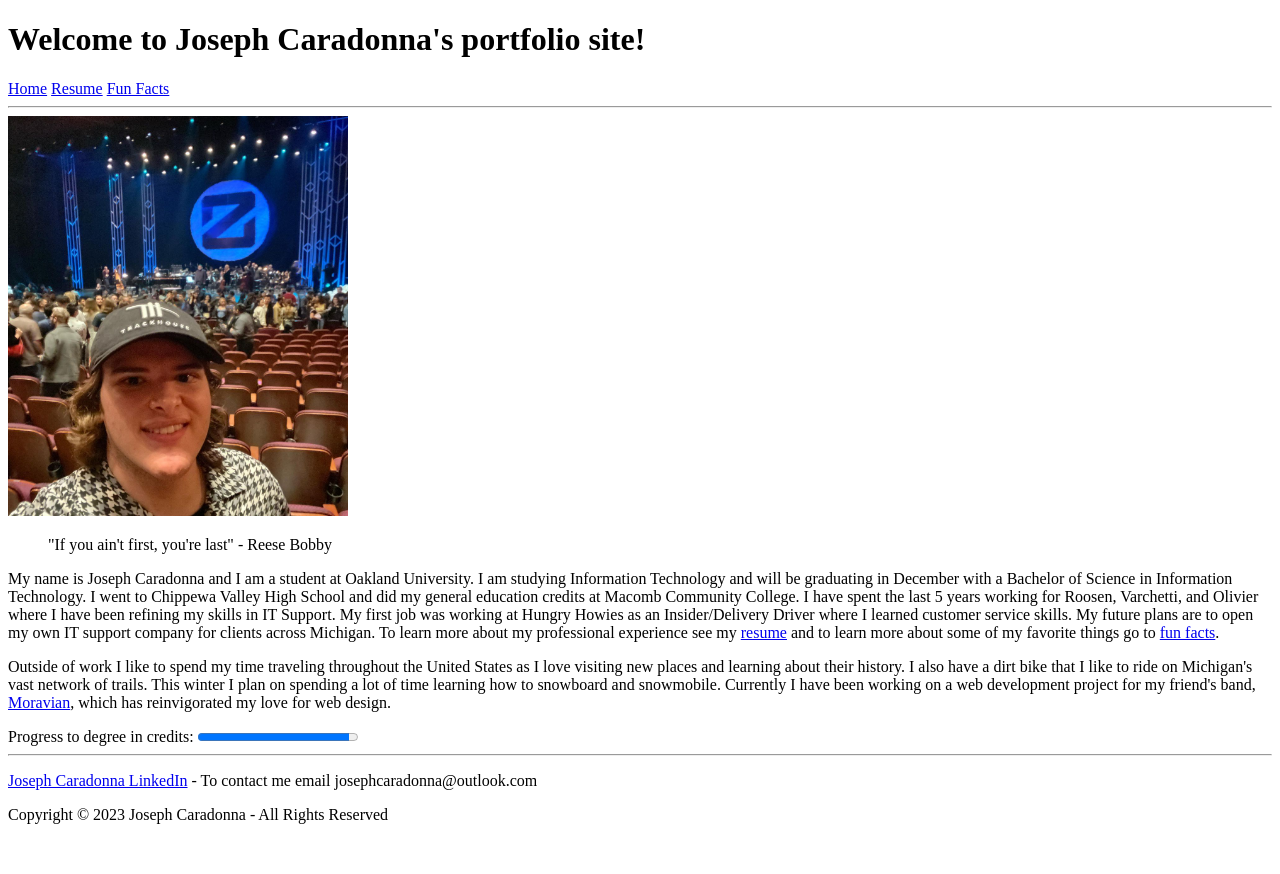
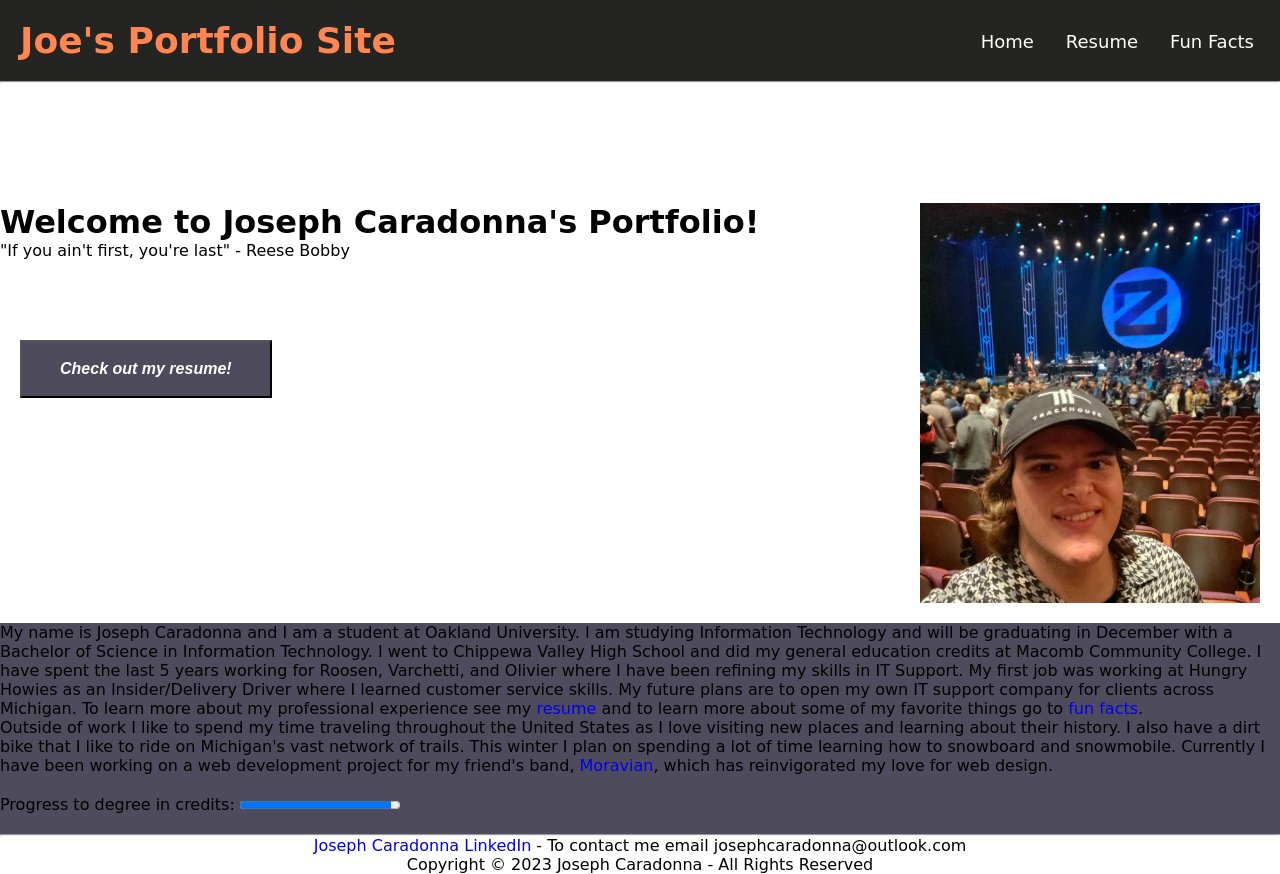
Before and after one commit to oujoe/josephcaradonna_hw2TH_csi3150_fs2023, a plain HTML site: page index.html in a window 1280 px wide. Before the commit the page ends 840 px from the top, so only its background shows below. Drawn offline with Linux system fonts and the light colour scheme.

Commit message:
added all elements for assignment 2

```diff
--- /dev/null
+++ b/css/responsiveNavbarstyle.css
@@ -0,0 +1,102 @@
+/*responsive nav bar*/
+
+/*reset all browser styling and choose alt box model option */
+* {
+  margin: 0;
+  padding: 0;
+  box-sizing: border-box;
+}
+
+body {
+  font-family: cursive;
+}
+
+a {
+  text-decoration: none;
+}
+
+li {
+  list-style: none;
+}
+
+/* style the layout of navbar */
+.navbar {
+  display: flex;
+  justify-content: space-between;
+  align-items: center;
+  padding: 20px;
+  background-color: #242423;
+  color: #ff8552;
+}
+
+.nav-links a {
+  color: white;
+  font-size: large;
+}
+
+/* style logo */
+
+.logo {
+  font-size: 24px;
+}
+
+/* style the navbar menu */
+.menu {
+  display: flex;
+  justify-content: space-between;
+  align-items: center;
+  gap: 1em;
+  font-size: 20px;
+}
+
+.menu a:hover {
+  color: #ff8552;
+  transition: 0.3s ease;
+}
+
+.menu li {
+  padding: 2px 6px;
+}
+
+/* responsive navbar styling */
+
+input[type="checkbox"] {
+  display: none;
+}
+
+.hamburger {
+  display: none;
+  font-size: 22px;
+  user-select: none;
+}
+
+/* responsive media query */
+@media (max-width: 700px) {
+  .menu {
+    display: none;
+    position: absolute;
+    background-color: #4e4b5c;
+    right: 0;
+    left: 0;
+    text-align: center;
+    margin-top: 24px;
+    padding: 16px 0;
+  }
+
+  .menu li:hover {
+    display: inline-block;
+    transition: 0.3s ease;
+  }
+
+  .menu li + li {
+    margin-top: 12px;
+  }
+
+  input[type="checkbox"]:checked ~ .menu {
+    display: block;
+  }
+
+  .hamburger {
+    display: block;
+  }
+}
--- /dev/null
+++ b/css/styles.css
@@ -0,0 +1,56 @@
+/*main css styles*/
+
+.intro {
+  margin-top: 120px;
+}
+
+.content-paragraphs {
+  background-color: #4e4b5c;
+  margin-top: 20px;
+}
+
+.progressbar {
+  padding-top: 20px;
+  padding-bottom: 20px;
+  background-color: #4e4b5c;
+}
+
+footer {
+  text-align: center;
+}
+
+/* two column layout learned from w3schools https://www.w3schools.com/howto/howto_css_two_columns.asp */
+.row {
+  display: flex;
+  justify-content: space-between;
+  align-items: top;
+}
+
+.column {
+  flex: auto;
+}
+
+.row button {
+  margin-top: 80px;
+  margin-left: 20px;
+  padding: 18px 18px 18px 18px;
+  background-color: #4e4b5c;
+  font-size: 16px;
+  font-weight: bold;
+  font-style: oblique;
+}
+
+.row button a {
+  color: white;
+  padding: 20px 20px 20px 20px;
+}
+
+.row button a:hover {
+  color: #ff8552;
+}
+
+.column img {
+  float: right;
+  margin-right: 20px;
+  margin-top: 120px;
+}
--- a/index.html
+++ b/index.html
@@ -2,40 +2,65 @@
 <!--This is a comment in HTML-->
 <html lang="en">
   <head>
-    <meta charset="UTF-8">
-    <meta name="viewport" content="width=device-width, initial-scale=1.0">
+    <meta charset="UTF-8" />
+    <meta name="viewport" content="width=device-width, initial-scale=1.0" />
     <title>Joseph Caradonna</title>
     <!--downloaded favicon from https://icons8.com/icons/set/favicon-->
-    <link rel="icon" type="image/x-icon" href="./img/icons8-favicon-64.png">
+    <link rel="icon" type="image/x-icon" href="./img/icons8-favicon-64.png" />
     <!--CSS libraries / files-->
+    <link rel="stylesheet" href="../css/styles.css" />
+    <link rel="stylesheet" href="../css/responsiveNavbarstyle.css" />
     <!--JS libraries / files-->
   </head>
   <body>
     <header>
-      <h1>Welcome to Joseph Caradonna's portfolio site!</h1>
-      <nav>
-        <a href="/index.html" class="navOption">Home</a>
+      <nav class="navbar">
+        <!--Logo-->
+        <div class="logo">
+          <h1>Joe's Portfolio Site</h1>
+        </div>
+        <ul class="nav-links">
+          <!--Hamburger menu icon and checkbox-->
+          <input type="checkbox" id="checkbox_toggle" />
+          <label for="checkbox_toggle" class="hamburger">&#9776;</label>
+          <div class="menu">
+            <li><a href="/index.html" class="navOption">Home</a></li>
+            <li>
               <a href="./html/my_resume.html" class="navOption">Resume</a>
+            </li>
+            <li>
               <a href="./html/my_fun_facts.html" class="navOption">Fun Facts</a>
+            </li>
+          </div>
+        </ul>
       </nav>
-      <hr>
+
+      <hr />
     </header>
 
+    <div class="row">
+      <div class="column">
+        <h1 class="intro">Welcome to Joseph Caradonna's Portfolio!</h1>
+        <blockquote cite="https://www.quotes.net/mquote/129399" id="quote">
+          "If you ain't first, you're last" - Reese Bobby
+        </blockquote>
+        <button type="button">
+          <a href="./html/my_resume.html" class="link">Check out my resume!</a>
+        </button>
+      </div>
+      <div class="column">
         <!--Added image that was downloaded off of instagram-->
-    <div id="photoandquote">
         <img
           src="./img/joepic.jpg"
           alt="This is a picture of Joseph Caradonna"
           width="340"
           height="400"
-      >
-      <blockquote cite="https://www.quotes.net/mquote/129399" id="quote">
-        "If you ain't first, you're last" - Reese Bobby
-      </blockquote>
+        />
+      </div>
     </div>
 
     <!--Main Body-->
-    <div id="content-paragraphs">
+    <div class="content-paragraphs">
       <p>
         My name is Joseph Caradonna and I am a student at Oakland University. I
         am studying Information Technology and will be graduating in December
@@ -47,8 +72,8 @@
         Insider/Delivery Driver where I learned customer service skills. My
         future plans are to open my own IT support company for clients across
         Michigan. To learn more about my professional experience see my
-        <a href="./html/my_resume.html" class="link">resume</a> and to learn more
-        about some of my favorite things go to
+        <a href="./html/my_resume.html" class="link">resume</a> and to learn
+        more about some of my favorite things go to
         <a href="./html/my_fun_facts.html" class="link">fun facts</a>.
       </p>
 
@@ -64,12 +89,12 @@
       </p>
     </div>
     <!--learned how to implement progress bar from https://www.w3schools.com/tags/tag_progress.asp-->
-    <div id="progressbar">
+    <div class="progressbar">
       <label for="graduation">Progress to degree in credits:</label>
       <progress id="graduation" value="138" max="146">98%</progress>
     </div>
 
-    <hr>
+    <hr />
 
     <!--Footer with Copyright and LinkedIN link-->
     <footer>
```
Also changed, not shown: html/my_fun_facts.html (+35 -19 lines), html/my_resume.html (+27 -14 lines). Lines whose indentation alone changed are shown as unchanged.
